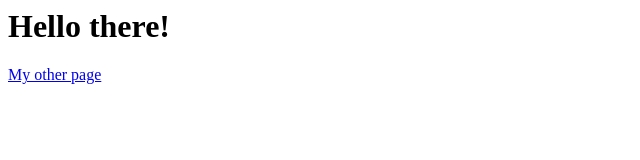
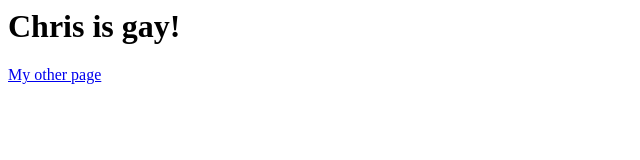
Before and after one commit to MatthewARussell/web-platform-l6eczp, a plain HTML site: page index.html in a window 1280 px wide. Shown: the whole page, without its empty margins (0-640 px from the left). Drawn offline with Linux system fonts and the light colour scheme.

Commit message:
1 file modified

```diff
--- a/index.html
+++ b/index.html
@@ -5,7 +5,7 @@
     <!-- <link rel="stylesheet" type="text/css" href="styles.css"> -->
   </head>
   <body>
-    <h1>Hello there!</h1>
+    <h1>Chris is gay!</h1>
     <a href="/me.html">My other page</a>
   </body>
 </html>
```
